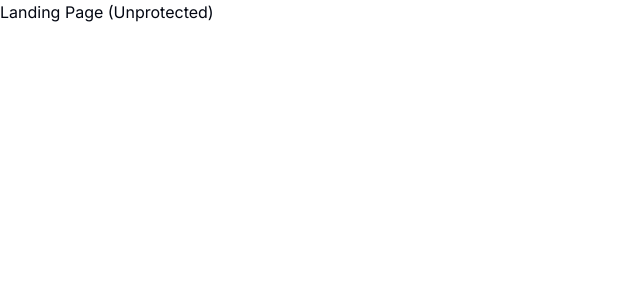
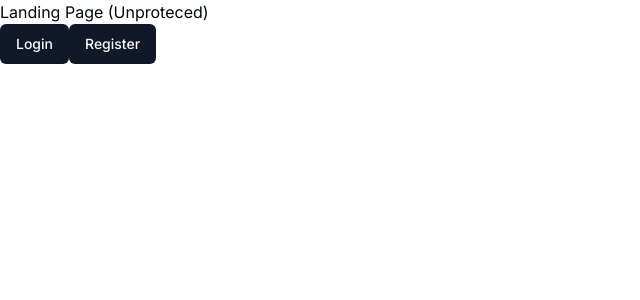
Before and after one commit to branebb/ai-tools, a Next.js app: page / in a window 1280 px wide. Shown: the top 300 px of the page, without its empty margins (0-640 px from the left). Built offline with nearby package versions, Linux system fonts and the light colour scheme.

Commit message:
Clerk authentication added

```diff
--- /dev/null
+++ b/app/(auth)/(routes)/sign-in/[[...sign-in]]/page.tsx
@@ -0,0 +1,5 @@
+import { SignIn } from "@clerk/nextjs";
+
+export default function Page() {
+  return <SignIn />;
+}
--- /dev/null
+++ b/app/(auth)/(routes)/sign-up/[[...sign-up]]/page.tsx
@@ -0,0 +1,5 @@
+import { SignUp } from "@clerk/nextjs";
+
+export default function Page() {
+  return <SignUp />;
+}
--- /dev/null
+++ b/app/(auth)/layout.tsx
@@ -0,0 +1,13 @@
+const AuthLayout = ({
+    children
+}: {
+    children: React.ReactNode;
+}) => {
+    return (
+        <div className="flex items-center justify-center h-full">
+        {children}
+        </div>
+    );
+}
+
+export default AuthLayout;
--- a/app/(dashboard)/(routes)/dashboard/page.tsx
+++ b/app/(dashboard)/(routes)/dashboard/page.tsx
@@ -1,5 +1,12 @@
-export default function DashboardPage() {
+import { UserButton } from "@clerk/nextjs";
+
+const DashboardPage = () => {
   return (
-    <p>Dashboard Page (Protected)</p>
+    <div>
+      <p>Dashboard Page (Protected)</p>
+      <UserButton afterSignOutUrl="/" />
+    </div>
   )
 }
+
+export default DashboardPage;
--- a/app/(landing)/page.tsx
+++ b/app/(landing)/page.tsx
@@ -1,7 +1,24 @@
+import {Button} from "@/components/ui/button";
+import Link from "next/link";
+
 const LandingPage = () => {
     return (
-        <div>Landing Page (Unprotected)</div>
-    )
+        <div>
+        Landing Page (Unproteced)
+            <div>
+            <Link href ="/sign-in">
+                <Button>
+                    Login
+                </Button>
+            </Link>
+            <Link href ="/sign-up">
+                <Button>
+                    Register
+                </Button>
+            </Link>
+        </div>
+        </div>
+    );
 }
 
 export default LandingPage;
--- a/app/layout.tsx
+++ b/app/layout.tsx
@@ -1,6 +1,7 @@
 import './globals.css'
 import type { Metadata } from 'next'
 import { Inter } from 'next/font/google'
+import { ClerkProvider } from '@clerk/nextjs'
 
 const inter = Inter({ subsets: ['latin'] })
 
@@ -15,8 +16,10 @@
   children: React.ReactNode
 }) {
   return (
-    <html lang="en">
-      <body className={inter.className}>{children}</body>
-    </html>
+    <ClerkProvider>
+      <html lang="en">
+        <body className={inter.className}>{children}</body>
+      </html>
+    </ClerkProvider>
   )
 }
--- a/package.json
+++ b/package.json
@@ -9,6 +9,7 @@
     "lint": "next lint"
   },
   "dependencies": {
+    "@clerk/nextjs": "^4.23.1",
     "@radix-ui/react-slot": "^1.0.2",
     "@types/node": "20.4.5",
     "@types/react": "18.2.17",
```
Also changed, not shown: middleware.ts (added, +12 -0 lines), 2 other files (tests, documents, lock files or other folders).
